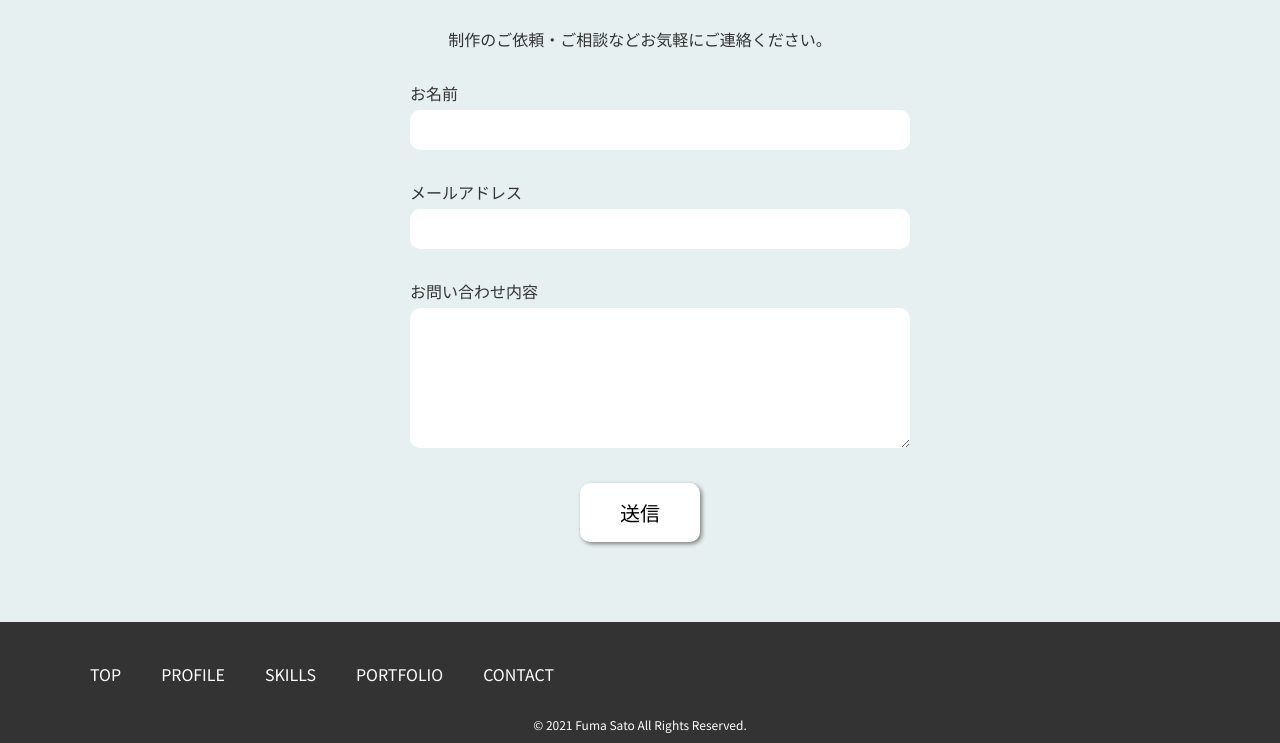
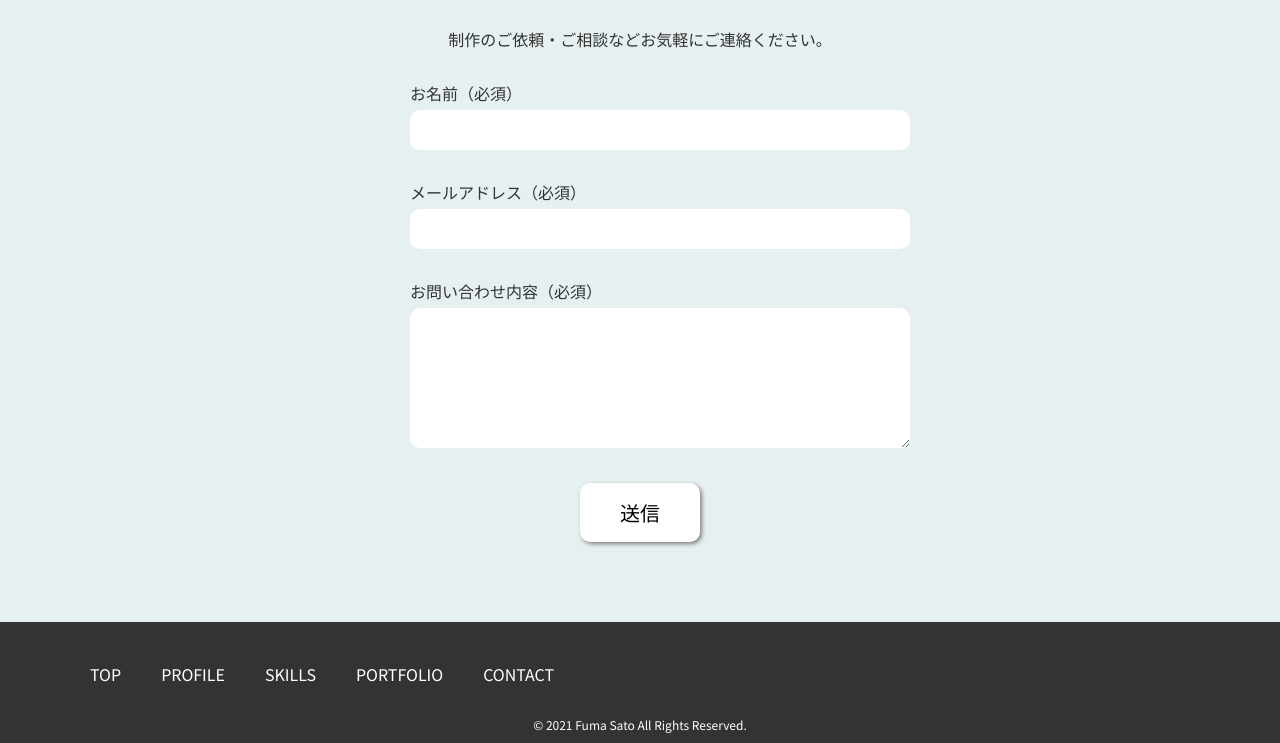
Before and after one commit to 31002uma/portfolio, a plain HTML site: page index.html in a window 1280 px wide. Shown: the part 2820-3563 px from the top of the page. Drawn offline with nearby package versions, Linux system fonts and the light colour scheme; some packages are replaced by stand-ins of ours.

Commit message:
Update index.html

```diff
--- a/index.html
+++ b/index.html
@@ -189,15 +189,15 @@
           <form action="https://docs.google.com/forms/u/0/d/e/1FAIpQLSdEuGNwUDHWe1ojSyc6wReLX7fYpLS8nv0rqYWiEpH2c8Vlog/formResponse">
             <ul class="form-list">
               <li class="form-item">
-                <label for="name">お名前</label>
+                <label for="name">お名前（必須）</label>
                 <input type="text" id="name" name="entry.488053086">
               </li>
               <li class="form-item">
-                <label for="email">メールアドレス</label>
+                <label for="email">メールアドレス（必須）</label>
                 <input type="text" id="email" name="entry.1314381414">
               </li>
               <li class="form-item">
-                <label for="message">お問い合わせ内容</label>
+                <label for="message">お問い合わせ内容（必須）</label>
                 <textarea name="entry.616292890" id="message" cols="30" rows="5"></textarea>
               </li>
             </ul>
```
